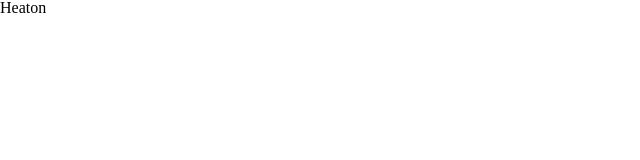
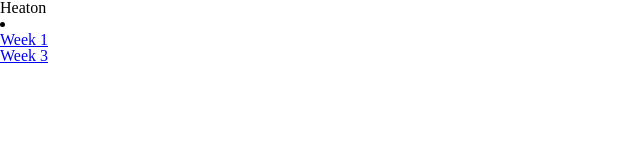
Before and after one commit to heaton/heaton.github.io, a website: page index.html in a window 1280 px wide. Shown: the whole page, without its empty margins (0-640 px from the left). Drawn offline with Linux system fonts and the light colour scheme.

Commit message:
update link

```diff
--- a/index.html
+++ b/index.html
@@ -10,5 +10,9 @@
 		</head>
 		<body>
 			<h1>Heaton</h1>
+            <li>
+            <ul><a href="week1">Week 1</a>
+            <ul><a href="week3">Week 3</a>
+            </li>
 		</body>
 	</html>
```
